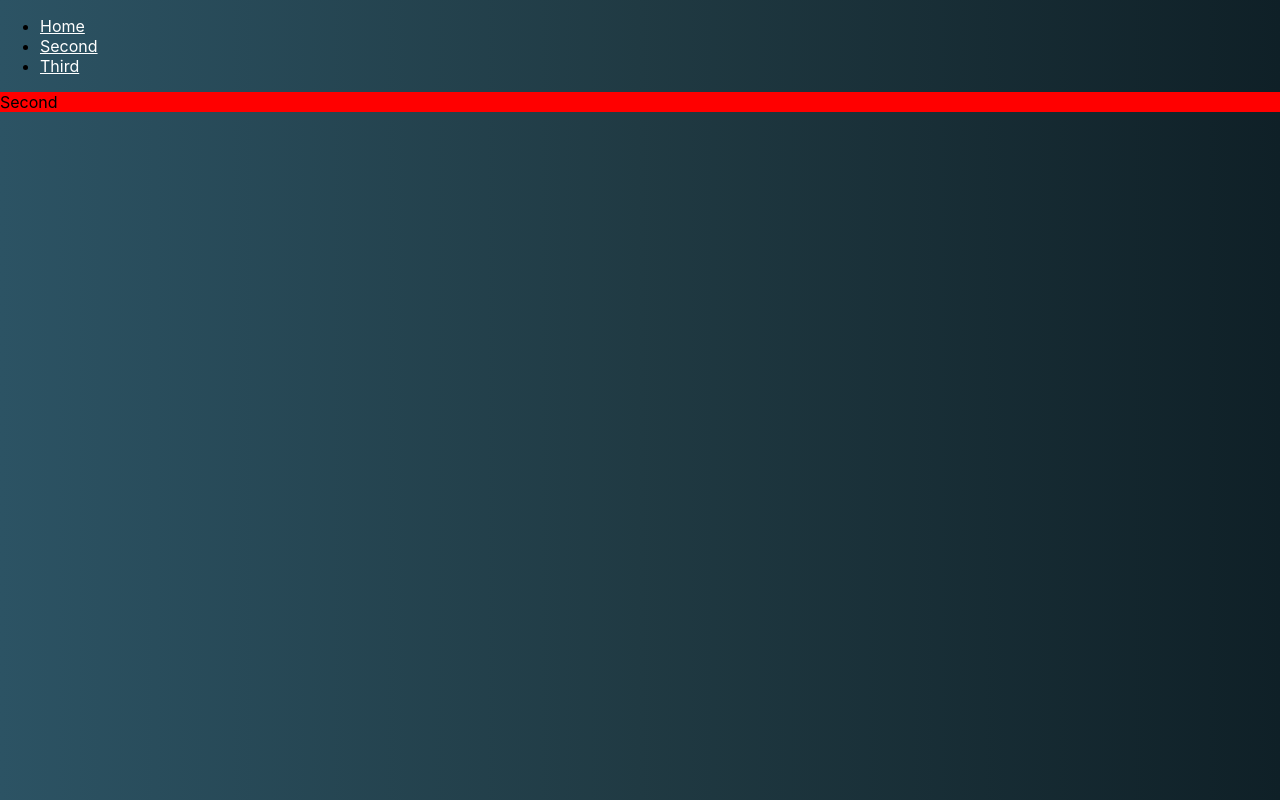
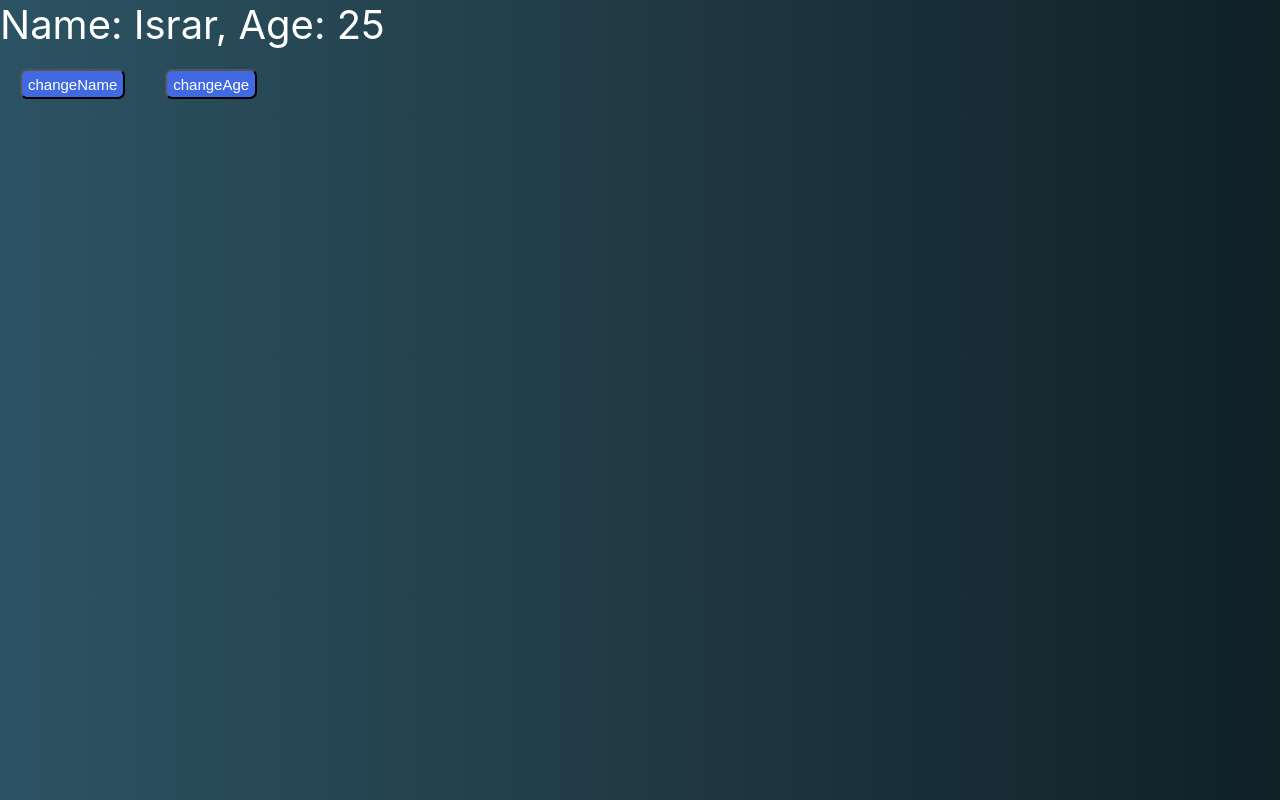
Before and after one commit to israr-shaikh/react-tutorial, a React (Create React App) app: page /second/1 in a window 1280 px wide. Built offline with nearby package versions, Linux system fonts and the light colour scheme.

Commit message:
Hooks created

```diff
--- a/src/App.js
+++ b/src/App.js
@@ -5,7 +5,10 @@ import './App.css';
 // import App from './props-state/App';
 // import App from './custom-component/App';
 // import App from './slider/App';
-import App from './react-router/App';
+// import App from './react-router/App';
+// import App from './Hooks/classCounter';
+// import App from './Hooks/functionCounter';
+import App from './Hooks/objectHooks';
 
 
 export default App;
--- /dev/null
+++ b/src/Hooks/objectHooks.js
@@ -0,0 +1,22 @@
+import React, { useState } from "react";
+
+function ObjectHooks() {
+  const [useName, changeName] = useState({ name: "Israr", age: 25 });
+
+  return (
+    <div>
+      <div style={{ color: "white", fontSize: 40 }}>
+        Name: {useName.name}, Age: {useName.age}
+      </div>
+      <button onClick={() => changeName({...useName,name:'Anything'})} className="button">
+        changeName
+      </button>
+
+      <button onClick={() => changeName({...useName,age:150})} className="button">
+        changeAge
+      </button>
+    </div>
+  );
+}
+
+export default ObjectHooks;
--- a/src/react-router/App.js
+++ b/src/react-router/App.js
@@ -14,8 +14,8 @@ class App extends Component {
       <Router>
         <Switch>
           <Route component={First} exact path="/" />
-          <Route component={Second} path="/second" />
-          <Route component={Third} path="/third" />
+          <Route component={Second} exact path="/second/:username" />
+          <Route component={Third} exact path="/third" />
         </Switch>
       </Router>
     );
--- a/src/react-router/First.js
+++ b/src/react-router/First.js
@@ -1,5 +1,5 @@
 import React, { Component } from "react";
-import { Link } from "react-router-dom";
+import { Link, NavLink  } from "react-router-dom";
 
 class First extends Component {
   constructor(props) {
@@ -12,19 +12,13 @@ class First extends Component {
         <nav>
           <ul>
             <li>
-              <Link style={{ color: "white" }} to="/">
-                Home
-              </Link>
+              <NavLink activeStyle={{color:'white'}} to="/">Home</NavLink>
             </li>
             <li>
-              <Link style={{ color: "white" }} to="/second">
-                Second
-              </Link>
+              <NavLink activeStyle={{color:'red'}} to="/second">Second</NavLink>
             </li>
             <li>
-              <Link style={{ color: "white" }} to="/third">
-                Third
-              </Link>
+              <NavLink activeStyle={{color:'red'}} to="/third">Third</NavLink>
             </li>
           </ul>
         </nav>
--- a/src/react-router/Second.js
+++ b/src/react-router/Second.js
@@ -1,5 +1,5 @@
 import React, { Component } from "react";
-import { Link } from "react-router-dom";
+import { Link, } from "react-router-dom";
 
 class Second extends Component {
   constructor(props) {
@@ -7,28 +7,10 @@ class Second extends Component {
   }
 
   render() {
+    console.log(this.props);
     return (
       <div>
-        <nav>
-          <ul>
-            <li>
-              <Link style={{ color: "white" }} to="/">
-                Home
-              </Link>
-            </li>
-            <li>
-              <Link style={{ color: "white" }} to="/second">
-                Second
-              </Link>
-            </li>
-            <li>
-              <Link style={{ color: "white" }} to="/third">
-                Third
-              </Link>
-            </li>
-          </ul>
-        </nav>
-        <div style={{ backgroundColor: "red" }}>Second</div>
+        <div style={{ backgroundColor: "red" }}>Hi {this.props.match.params.username} </div>
       </div>
     );
   }
--- a/src/react-router/Third.js
+++ b/src/react-router/Third.js
@@ -7,6 +7,7 @@ class Third extends Component {
   }
 
   render() {
+    console.log(this.props);
     return (
       <div>
         <nav>
@@ -28,7 +29,7 @@ class Third extends Component {
             </li>
           </ul>
         </nav>
-        <div style={{ backgroundColor: "Yellow" }}>Three</div>
+        <div style={{ backgroundColor: "Yellow" }}>Three {this.props.location.state.alam} </div>
       </div>
     );
   }
```
Also changed, not shown: src/Hooks/classCounter.js (added, +30 -0 lines), src/Hooks/functionCounter.js (added, +25 -0 lines), src/react-router/Fourth.js (added, +32 -0 lines), src/react-router/login.js (added, +50 -0 lines).
